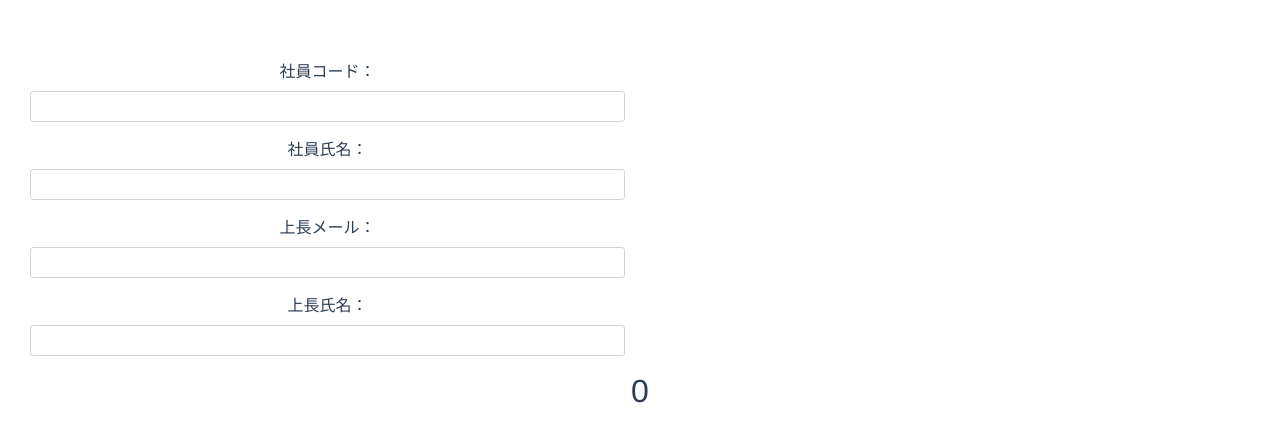
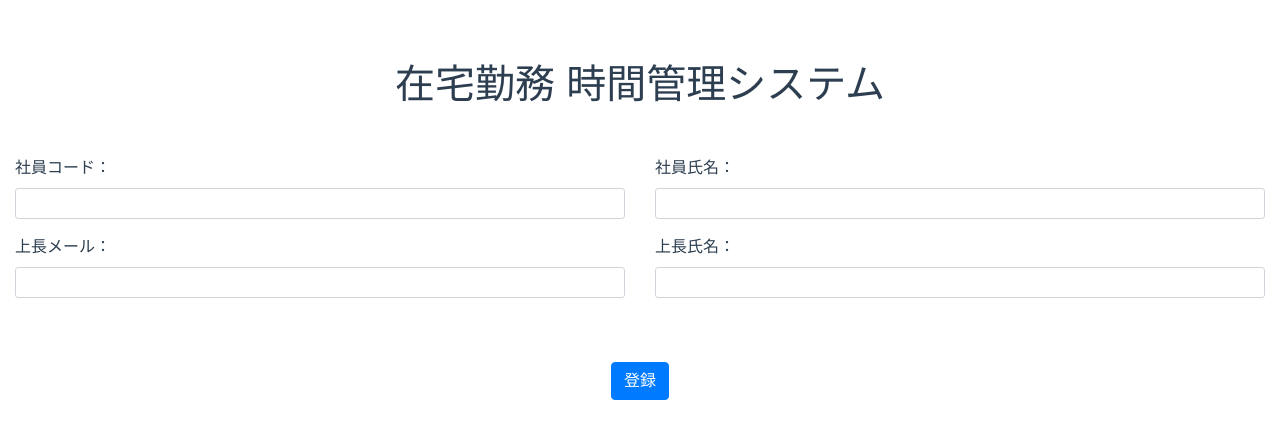
Before and after one commit to CorydorasNomu/vue-lecture, a Vue app: page / in a window 1280 px wide. Shown: the top 442 px of the page. Built offline with nearby package versions, Linux system fonts and the light colour scheme; no server answers; the HTML template or start-up script is replaced by a standard one.

Commit message:
routerによる画面遷移を実装

```diff
--- a/package.json
+++ b/package.json
@@ -1,5 +1,5 @@
 {
-  "name": "nagano-prt",
+  "name": "vue-lecture",
   "version": "0.1.0",
   "private": true,
   "scripts": {
@@ -10,8 +10,10 @@
   "dependencies": {
     "axios": "^0.21.1",
     "bootstrap-vue": "^2.21.2",
+    "chart.js": "^2.9.4",
     "core-js": "^3.6.5",
     "vue": "^2.6.11",
+    "vue-chartjs": "^3.5.1",
     "vue-router": "^3.4.9"
   },
   "devDependencies": {
--- a/src/App.vue
+++ b/src/App.vue
@@ -1,17 +1,12 @@
 <template>
   <div id="app">
-    <Login msg="Welcome to Your Vue.js App"/>
+    <router-view />
   </div>
 </template>
 
 <script>
-import Login from './components/vue/Login.vue'
-
 export default {
   name: 'App',
-  components: {
-    Login
-  }
 }
 </script>
 
--- a/src/components/pages/login/Login.html
+++ b/src/components/pages/login/Login.html
@@ -1,26 +1,31 @@
-<div class="">
-  <b-container fluid>
+<div class="container-fluid">
+  <div class="mb-5">
+    <h1>在宅勤務 時間管理システム</h1>
+  </div>
+  <div class="row">
     <div class="col-6">
-      <b-form-group label="社員コード：">
+      <b-form-group label-for="user-code" label="社員コード：" class="text-left">
         <b-form-input id="user-code" v-model="userCode" trim size="sm">{{ userCode }}</b-form-input>
       </b-form-group>
     </div>
     <div class="col-6">
-      <b-form-group label="社員氏名：">
+      <b-form-group label-for="user-name" label="社員氏名：" class="text-left">
         <b-form-input id="user-name" v-model="userName" trim size="sm">{{ userName }}</b-form-input>
       </b-form-group>
     </div>
     <div class="col-6">
-      <b-form-group label="上長メール：">
+      <b-form-group label-for="boss-mail" label="上長メール：" class="text-left">
         <b-form-input id="boss-mail" v-model="bossName" trim size="sm">{{ bossMail }}</b-form-input>
       </b-form-group>
     </div>
     <div class="col-6">
-      <b-form-group label="上長氏名：">
+      <b-form-group label-for="boss-name" label="上長氏名：" class="text-left">
         <b-form-input id="boss-name" v-model="bossMail" trim size="sm">{{ bossName }}</b-form-input>
       </b-form-group>
     </div>
-  </b-container>
-
-  <h2>{{ prise }}</h2>
+    <!-- <h2>{{ prise }}</h2> -->
+  </div>
+  <div class="mt-5">
+    <b-button variant="primary" @click="register">登録</b-button>
+  </div>
 </div>
--- a/src/components/pages/login/Login.js
+++ b/src/components/pages/login/Login.js
@@ -13,7 +13,15 @@ export default {
     }
   },
 
+  methods: {
+    register: function () {
+      // TODO write actions here when register button has been hit
+      this.$router.push('/register');
+    }
+  },
+
   mounted () {
+    // TODO hit API if you need several data before displaying screen
     axios
       .get('https://api.coindesk.com/v1/bpi/currentprice.json')
       .then(response => (this.prise = response))
--- a/src/components/pages/register/Register.html
+++ b/src/components/pages/register/Register.html
@@ -0,0 +1,4 @@
+<div class="container-fluid">
+  <h2>勤務時間登録画面</h2>
+  <canvas id="sample-chart"></canvas>
+</div>
--- a/src/components/pages/register/Register.js
+++ b/src/components/pages/register/Register.js
@@ -0,0 +1,15 @@
+export default {
+  name: 'Register',
+
+  data() {
+    return {
+      time: 0,
+      isWorkingTime: false,
+      isBreakeTime: false,
+    }
+  },
+
+  mounted() {
+    // noop
+  }
+}
--- /dev/null
+++ b/src/components/vue/Register.vue
@@ -0,0 +1,3 @@
+<template src='../pages/register/Register.html' />
+<script src='../pages/register/Register.js' />
+<style src='../pages/register/Register.css' />
--- /dev/null
+++ b/src/router/index.js
@@ -0,0 +1,26 @@
+import Vue from "vue";
+import Router from "vue-router";
+
+// import page components
+import Login from "../components/vue/Login.vue";
+import Register from "../components/vue/Register.vue";
+
+Vue.use(Router);
+
+export default new Router({
+  mode: "history",
+
+  // configuration for routing
+  routes: [
+    {
+      path: '/',
+      component: Login,
+      name:  'Login'
+    },
+    {
+      path: '/register',
+      component: Register,
+      name:  'Register'
+    },
+  ]
+});
```
Also changed, not shown: src/main.js (+8 -8 lines), 1 other file (tests, documents, lock files or other folders).
